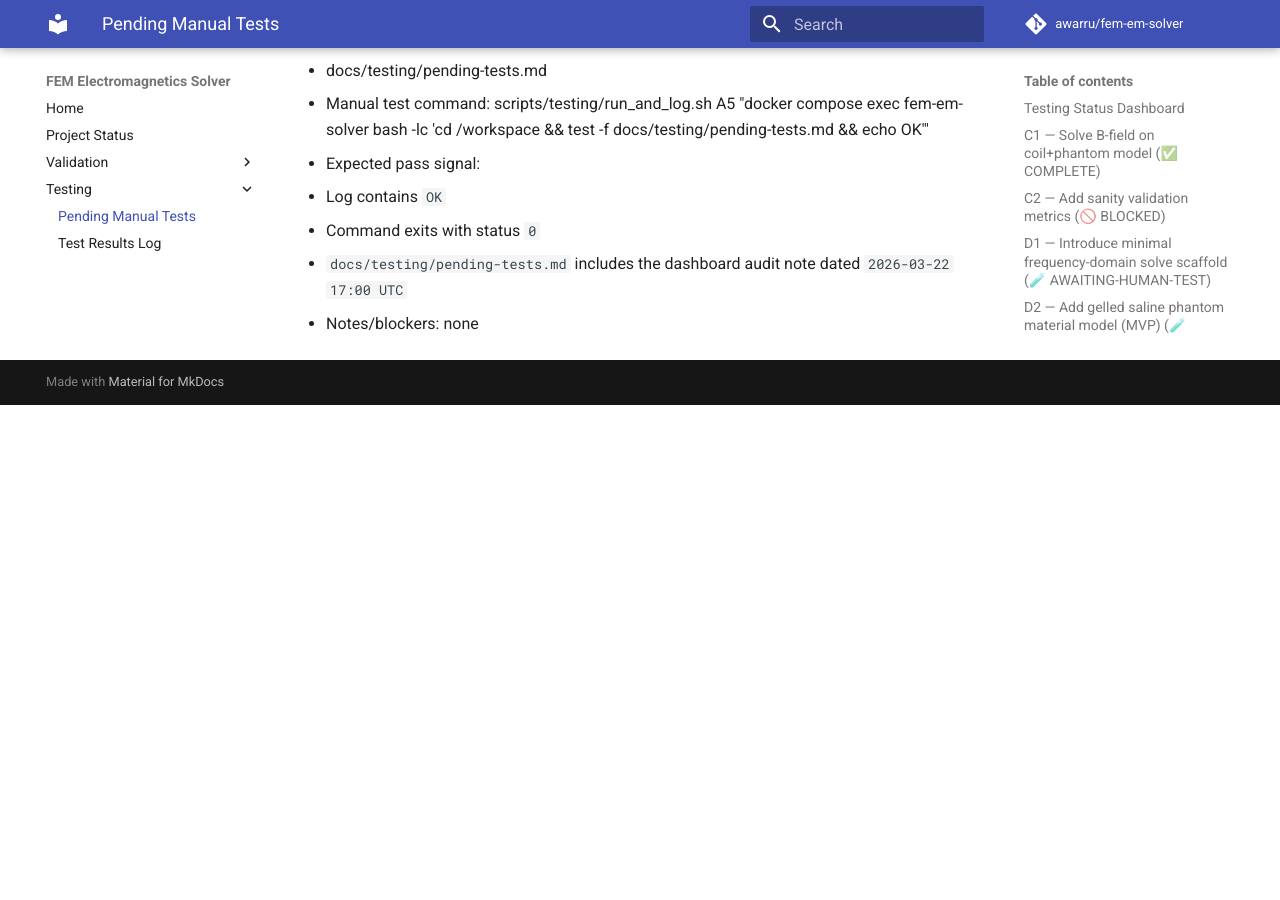
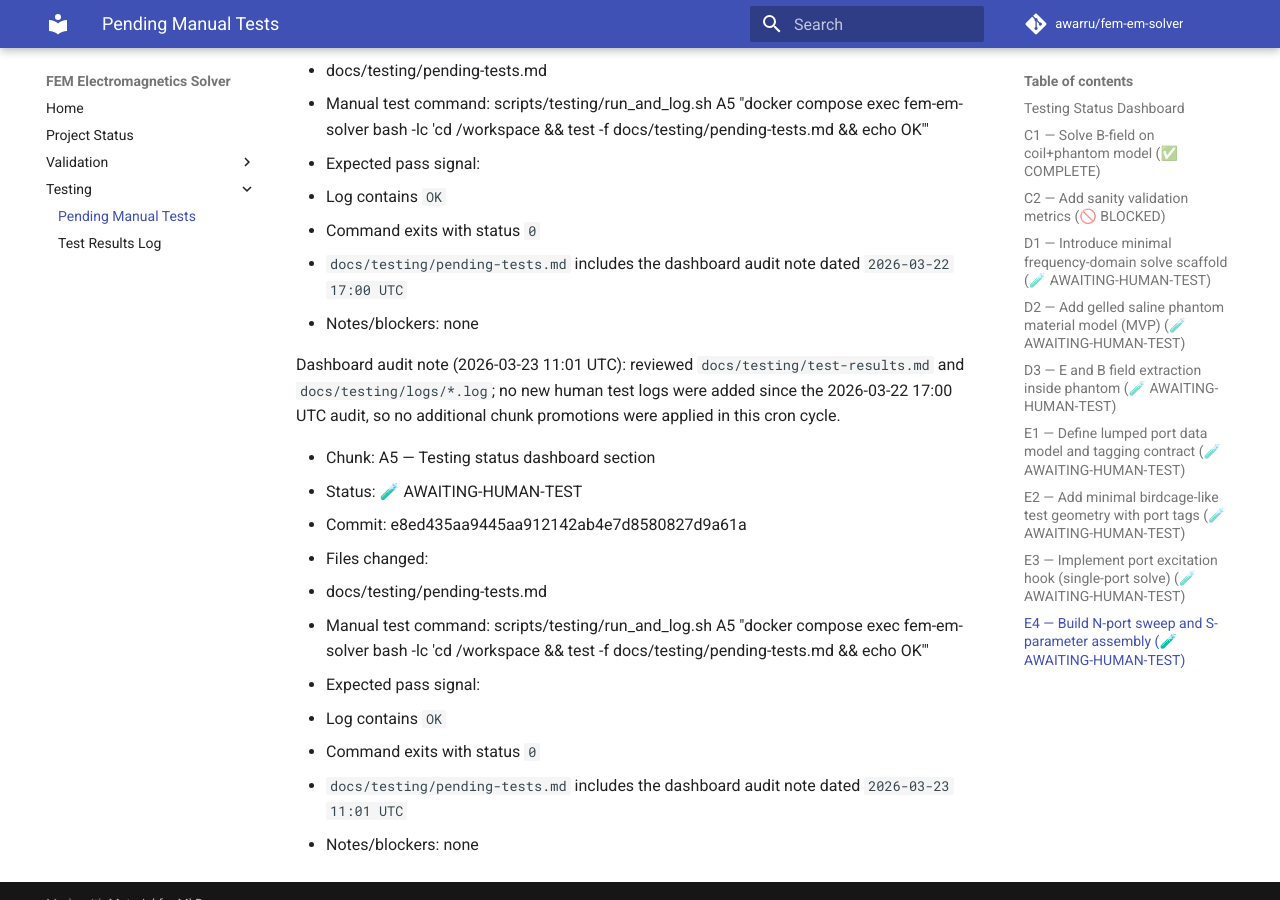
Before and after one commit to awarru/fem-em-solver, an MkDocs documentation site: the page built from docs/testing/pending-tests.md, in a window 1280 px wide and 900 px high, scrolled down 37683 px. Built offline with MkDocs 1.6.1 and Material for MkDocs 9.7.7, drawn with Linux system fonts in a browser that asks for light colours; comment, search, counter and statistics services are not loaded; before the commit the page ends 38088 px from its top, so only the background shows below that.

Commit message:
docs(testing): add 2026-03-23 11:01 UTC A5 dashboard audit

```diff
--- a/docs/testing/pending-tests.md
+++ b/docs/testing/pending-tests.md
@@ -992,3 +992,17 @@
   - Command exits with status `0`
   - `docs/testing/pending-tests.md` includes the dashboard audit note dated `2026-03-22 17:00 UTC`
 - Notes/blockers: none
+
+Dashboard audit note (2026-03-23 11:01 UTC): reviewed `docs/testing/test-results.md` and `docs/testing/logs/*.log`; no new human test logs were added since the 2026-03-22 17:00 UTC audit, so no additional chunk promotions were applied in this cron cycle.
+
+- Chunk: A5 — Testing status dashboard section
+- Status: 🧪 AWAITING-HUMAN-TEST
+- Commit: e8ed435aa9445aa912142ab4e7d8580827d9a61a
+- Files changed:
+  - docs/testing/pending-tests.md
+- Manual test command: scripts/testing/run_and_log.sh A5 "docker compose exec fem-em-solver bash -lc 'cd /workspace && test -f docs/testing/pending-tests.md && echo OK'"
+- Expected pass signal:
+  - Log contains `OK`
+  - Command exits with status `0`
+  - `docs/testing/pending-tests.md` includes the dashboard audit note dated `2026-03-23 11:01 UTC`
+- Notes/blockers: none
```
